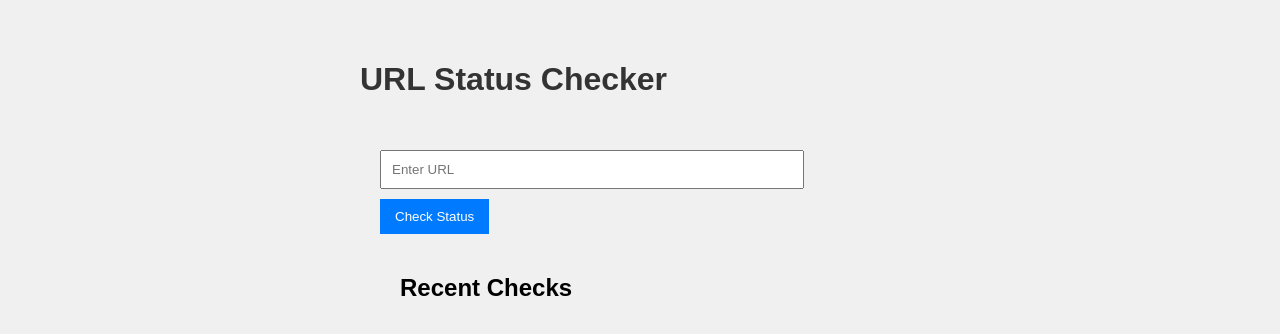
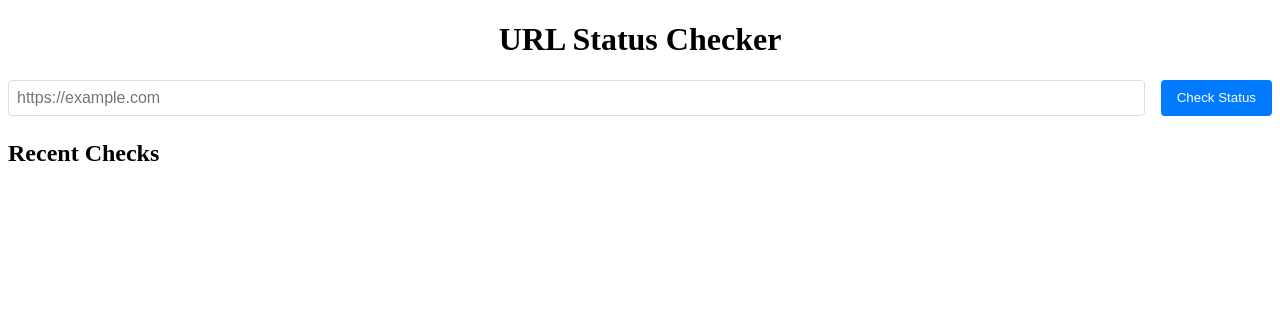
Before and after one commit to pburglin/isitdown, a React (Vite) app: page / in a window 1280 px wide. Shown: the top 334 px of the page. Built offline with nearby package versions, Linux system fonts and the light colour scheme.

Commit message:
Initial commit

```diff
--- a/src/App.jsx
+++ b/src/App.jsx
@@ -1,16 +1,14 @@
-import React from 'react';
-import URLChecker from './URLChecker';
-import ErrorBoundary from './ErrorBoundary';
+import React from 'react'
+import URLChecker from './URLChecker'
+import ErrorBoundary from './ErrorBoundary'
 
-const App = () => {
-  return (
-    <ErrorBoundary>
-      <div>
-        <h1>URL Status Checker</h1>
-        <URLChecker />
-      </div>
-    </ErrorBoundary>
-  );
-};
+const App = () => (
+  <ErrorBoundary>
+    <div className="app-container">
+      <h1 style={{ textAlign: 'center' }}>URL Status Checker</h1>
+      <URLChecker />
+    </div>
+  </ErrorBoundary>
+)
 
-export default App;
+export default App
--- a/src/CheckStatusButton.jsx
+++ b/src/CheckStatusButton.jsx
@@ -1,8 +1,21 @@
 import React from 'react';
 
-const CheckStatusButton = ({ onClick }) => {
+const CheckStatusButton = ({ onClick, isLoading }) => {
   return (
-    <button onClick={onClick}>Check Status</button>
+    <button
+      onClick={onClick}
+      disabled={isLoading}
+      style={{
+        padding: '0.5rem 1rem',
+        background: isLoading ? '#ccc' : '#007bff',
+        color: 'white',
+        border: 'none',
+        borderRadius: '4px',
+        cursor: isLoading ? 'not-allowed' : 'pointer'
+      }}
+    >
+      {isLoading ? 'Checking...' : 'Check Status'}
+    </button>
   );
 };
 
--- a/src/StatusDisplay.jsx
+++ b/src/StatusDisplay.jsx
@@ -2,14 +2,27 @@ import React from 'react';
 
 const StatusDisplay = ({ result, error }) => {
   if (error) {
-    return <div style={{ color: 'red' }}>{error}</div>;
+    return (
+      <div className="status-message error">
+        ⚠️ {error}
+      </div>
+    );
   }
-  if (result) {
-    return <div style={{ color: result.up ? 'green' : 'red' }}>
-      {result.up ? 'Site is up!' : 'Site is down!'}
-    </div>;
-  }
-  return null;
+
+  if (!result) return null;
+
+  return (
+    <div className={`status-message ${result.up ? 'up' : 'down'}`}>
+      {result.up ? (
+        <span>✅ Online (HTTP {result.status} • {result.responseTime}ms)</span>
+      ) : (
+        <span>❌ Offline • {result.error || 'Connection failed'}</span>
+      )}
+      <div className="timestamp">
+        Last checked: {new Date(result.timestamp).toLocaleTimeString()}
+      </div>
+    </div>
+  );
 };
 
 export default StatusDisplay;
--- a/src/URLChecker.jsx
+++ b/src/URLChecker.jsx
@@ -3,47 +3,68 @@ import URLInput from './URLInput';
 import CheckStatusButton from './CheckStatusButton';
 import StatusDisplay from './StatusDisplay';
 import RecentChecks from './RecentChecks';
-import { validateURL, checkURLStatus } from './utils';
+import { validateURL, checkURLStatus, persistChecks } from './utils';
 
 const URLChecker = () => {
   const [inputURL, setInputURL] = useState('');
   const [statusResult, setStatusResult] = useState(null);
   const [errorMessage, setErrorMessage] = useState('');
-  const [recentChecks, setRecentChecks] = useState(() => {
-    const savedChecks = sessionStorage.getItem('recentChecks');
-    return savedChecks ? JSON.parse(savedChecks) : [];
-  });
+  const [isChecking, setIsChecking] = useState(false);
+  const [recentChecks, setRecentChecks] = useState(
+    JSON.parse(sessionStorage.getItem('recentChecks') || '[]')
+  );
 
   const handleCheckStatus = async () => {
     if (!validateURL(inputURL)) {
-      setErrorMessage('Invalid URL format. Please correct it.');
+      setErrorMessage('Please enter a valid URL (e.g., https://example.com)');
       return;
     }
+
     setErrorMessage('');
-    const status = await checkURLStatus(inputURL);
-    setStatusResult(status);
-    const newCheck = { url: inputURL, status };
-    setRecentChecks((prevChecks) => {
-      const updatedChecks = [...prevChecks, newCheck];
-      sessionStorage.setItem('recentChecks', JSON.stringify(updatedChecks));
-      return updatedChecks;
-    });
+    setIsChecking(true);
+
+    try {
+      const status = await checkURLStatus(inputURL);
+      setStatusResult(status);
+
+      setRecentChecks(prev => {
+        const newChecks = [...prev, {
+          url: inputURL,
+          ...status,
+          timestamp: Date.now()
+        }];
+        persistChecks(newChecks);
+        return newChecks;
+      });
+    } finally {
+      setIsChecking(false);
+    }
   };
 
   useEffect(() => {
+    if (!statusResult) return;
+
     const interval = setInterval(() => {
-      if (statusResult) {
-        handleCheckStatus();
-      }
-    }, 60000); // Check every 60 seconds
+      handleCheckStatus();
+    }, 60000);
 
-    return () => clearInterval(interval); // Cleanup on unmount
-  }, [statusResult]);
+    return () => clearInterval(interval);
+  }, [statusResult?.url]); // Re-run when URL changes
 
   return (
-    <div>
-      <URLInput value={inputURL} onChange={setInputURL} />
-      <CheckStatusButton onClick={handleCheckStatus} />
+    <div className="checker-container">
+      <div className="input-group">
+        <URLInput
+          value={inputURL}
+          onChange={setInputURL}
+          onEnter={handleCheckStatus}
+        />
+        <CheckStatusButton
+          onClick={handleCheckStatus}
+          isLoading={isChecking}
+        />
+      </div>
+
       <StatusDisplay result={statusResult} error={errorMessage} />
       <RecentChecks checks={recentChecks} />
     </div>
--- a/src/URLInput.jsx
+++ b/src/URLInput.jsx
@@ -1,20 +1,20 @@
 import React from 'react';
 
-const URLInput = ({ value, onChange }) => {
-  const handleChange = (e) => {
-    let url = e.target.value;
-    if (!url.startsWith('http://') && !url.startsWith('https://')) {
-      url = 'http://' + url; // Prepend http:// if missing
+const URLInput = ({ value, onChange, onEnter }) => {
+  const handleKeyPress = (e) => {
+    if (e.key === 'Enter') {
+      onEnter?.();
     }
-    onChange(url);
   };
 
   return (
     <input
       type="text"
-      placeholder="Enter URL"
+      placeholder="https://example.com"
       value={value}
-      onChange={handleChange}
+      onChange={(e) => onChange(e.target.value)}
+      onKeyPress={handleKeyPress}
+      aria-label="Enter URL to check status"
     />
   );
 };
--- a/src/index.css
+++ b/src/index.css
@@ -1,35 +1,45 @@
-body {
-  font-family: Arial, sans-serif;
-  margin: 0;
-  padding: 0;
-  background-color: #f0f0f0;
+/* Add these new styles */
+.status-message {
+  padding: 1rem;
+  border-radius: 4px;
+  margin: 1rem 0;
+  font-weight: 500;
 }
 
-h1 {
-  color: #333;
+.status-message.up {
+  background: #e8f5e9;
+  border: 1px solid #66bb6a;
+  color: #2e7d32;
 }
 
-input {
-  padding: 10px;
-  margin: 10px 0;
-  width: 100%;
-  max-width: 400px;
+.status-message.down {
+  background: #ffebee;
+  border: 1px solid #ef5350;
+  color: #c62828;
 }
 
-button {
-  padding: 10px 15px;
-  background-color: #007bff;
-  color: white;
-  border: none;
-  cursor: pointer;
+.status-message.error {
+  background: #fff3e0;
+  border: 1px solid #ffa726;
+  color: #ef6c00;
 }
 
-button:hover {
-  background-color: #0056b3;
+.timestamp {
+  font-size: 0.8rem;
+  opacity: 0.8;
+  margin-top: 0.5rem;
 }
 
-div {
-  padding: 20px;
-  max-width: 600px;
-  margin: auto;
+.input-group {
+  display: flex;
+  gap: 1rem;
+  margin-bottom: 1.5rem;
 }
+
+input[type="text"] {
+  flex: 1;
+  padding: 0.5rem;
+  border: 1px solid #ddd;
+  border-radius: 4px;
+  font-size: 1rem;
+}
--- a/src/utils.js
+++ b/src/utils.js
@@ -1,13 +1,47 @@
-export const validateURL = (url) => {
-  const pattern = new RegExp('^(https?://)?[a-zA-Z0-9.-]+\\.[a-zA-Z]{2,6}(/.*)?$');
-  return pattern.test(url);
-};
+export function validateURL(url) {
+  try {
+    new URL(url);
+    return true;
+  } catch {
+    return false;
+  }
+}
 
-export const checkURLStatus = async (url) => {
+export async function checkURLStatus(url) {
+  const controller = new AbortController();
+  const timeoutId = setTimeout(() => controller.abort(), 10000);
+
   try {
-    const response = await fetch(url);
-    return { up: response.ok };
-  } catch {
-    return { up: false };
+    const startTime = Date.now();
+    const response = await fetch(url, {
+      method: 'HEAD',
+      mode: 'cors',
+      signal: controller.signal,
+      headers: { 'User-Agent': 'URLStatusChecker/1.0' }
+    });
+    const responseTime = Date.now() - startTime;
+
+    return {
+      up: response.ok,
+      status: response.status,
+      timestamp: Date.now(),
+      responseTime,
+      error: null
+    };
+  } catch (error) {
+    return {
+      up: false,
+      status: 0,
+      timestamp: Date.now(),
+      responseTime: null,
+      error: error.name === 'AbortError' ? 'Request timed out' : error.message
+    };
+  } finally {
+    clearTimeout(timeoutId);
   }
-};
+}
+
+export function persistChecks(checks) {
+  const limitedChecks = checks.slice(-10); // Keep last 10 checks
+  sessionStorage.setItem('recentChecks', JSON.stringify(limitedChecks));
+}
--- /dev/null
+++ b/vite.config.js
@@ -0,0 +1,16 @@
+import { defineConfig } from 'vite'
+import react from '@vitejs/plugin-react'
+
+export default defineConfig({
+  plugins: [react()],
+  root: './',
+  publicDir: 'public',
+  build: {
+    outDir: 'dist',
+    emptyOutDir: true
+  },
+  server: {
+    open: true,
+    port: 3000
+  }
+})
```
Also changed, not shown: src/main.jsx (+6 -6 lines), index.html (line endings or trailing spaces).
